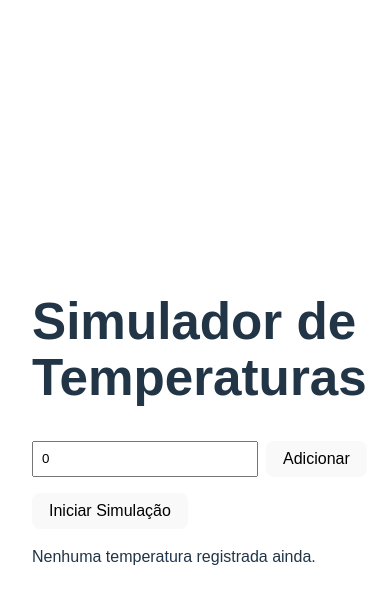
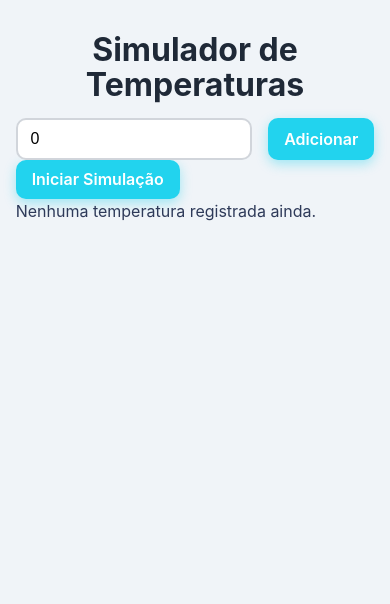
Before and after one commit to EricIkeda1/simulador-temperaturas, a React (Vite) app: page / in a window 390 px wide. Shown: the top 604 px of the page. Built offline with nearby package versions, Linux system fonts and the light colour scheme.

Commit message:
Melhorias na página/incabada + gitignore

```diff
--- a/src/pages/Home.tsx
+++ b/src/pages/Home.tsx
@@ -11,7 +11,7 @@ import {
   PointElement,
   LineElement,
   Tooltip,
-  Legend
+  Legend,
 } from "chart.js";
 
 ChartJS.register(CategoryScale, LinearScale, PointElement, LineElement, Tooltip, Legend);
@@ -24,6 +24,7 @@ const Home: React.FC = () => {
 
   const handleAdd = (temp?: number) => {
     const temperatureValue = temp ?? value;
+    if (isNaN(temperatureValue)) return;
     const newRecord: TemperatureRecord = {
       id: uuidv4(),
       value: temperatureValue,
@@ -35,8 +36,10 @@ const Home: React.FC = () => {
   };
 
   const handleClear = () => {
+    if (window.confirm("Quer mesmo limpar todo o histórico?")) {
       clearTemperatures();
       setTemperatures([]);
+    }
   };
 
   const toggleAutoMode = () => {
@@ -48,7 +51,7 @@ const Home: React.FC = () => {
       intervalRef.current = window.setInterval(() => {
         const randomTemp = Math.floor(Math.random() * 40) - 5;
         handleAdd(randomTemp);
-      }, 2000);
+      }, 2100);
     } else {
       if (intervalRef.current !== null) clearInterval(intervalRef.current);
     }
@@ -63,18 +66,22 @@ const Home: React.FC = () => {
       {
         label: "Temperatura (°C)",
         data: temperatures.map((t) => t.value),
-        borderColor: "rgb(75, 192, 192)",
-        backgroundColor: "rgba(75, 192, 192, 0.2)",
+        borderColor: "#1e40af",
+        backgroundColor: "rgba(30, 64, 175, 0.25)",
         tension: 0.3,
+        fill: true,
+        pointRadius: 4,
       },
     ],
   };
 
   return (
-    <div className="home-container">
+    <>
+      <main className="container">
         <h1>Simulador de Temperaturas</h1>
 
         <form
+          id="add"
           onSubmit={(e) => {
             e.preventDefault();
             handleAdd();
@@ -86,29 +93,32 @@ const Home: React.FC = () => {
             value={value}
             onChange={(e) => setValue(Number(e.target.value))}
             placeholder="Digite a temperatura"
+            aria-label="Temperatura em graus Celsius"
           />
-        <button type="submit">Adicionar</button>
+          <button type="submit" className="btn-primary">Adicionar</button>
         </form>
 
-      <div className="buttons">
-        <button onClick={toggleAutoMode} className="auto-btn">
+        <div className="button-group">
+          <button onClick={toggleAutoMode} className={`btn-toggle ${autoMode ? "active" : ""}`}>
             {autoMode ? "Parar Simulação" : "Iniciar Simulação"}
           </button>
           {temperatures.length > 0 && (
-          <button onClick={handleClear} className="clear-btn">
+            <button onClick={handleClear} className="btn-clear">
               Limpar histórico
             </button>
           )}
         </div>
 
-      <div className="chart-container">
+        <section id="graph" className="chart-area">
           {temperatures.length > 0 ? (
             <Line data={chartData} />
           ) : (
-          <p>Nenhuma temperatura registrada ainda.</p>
+            <p className="empty-msg">Nenhuma temperatura registrada ainda.</p>
           )}
-      </div>
-    </div>
+        </section>
+      </main>
+
+    </>
   );
 };
 
--- a/src/styles/home.css
+++ b/src/styles/home.css
@@ -1,33 +1,144 @@
+* {
+  box-sizing: border-box;
+  margin: 0;
+  padding: 0;
+}
+
+body {
+  background: #f0f4f8;
+  font-family: "Inter", -apple-system, BlinkMacSystemFont, "Segoe UI", Roboto,
+    Oxygen, Ubuntu, Cantarell, "Open Sans", "Helvetica Neue", sans-serif;
+  color: #2e3a59;
+  min-height: 100vh;
+  display: flex;
+  justify-content: center;
+  align-items: flex-start;
+  padding: 2rem;
+}
+
 .home-container {
-  padding: 2rem;
-  max-width: 500px;
-  margin: auto;
-  font-family: Arial, sans-serif;
+  background: white;
+  max-width: 520px;
+  width: 100%;
+  padding: 2.5rem 3rem;
+  border-radius: 16px;
+  box-shadow: 0 8px 24px rgba(0, 0, 0, 0.1);
+  display: flex;
+  flex-direction: column;
+  gap: 1.8rem;
+}
+
+h1 {
+  font-weight: 700;
+  font-size: 2rem;
+  color: #1f2937;
+  text-align: center;
+  margin-bottom: 1rem;
 }
 
 .form {
   display: flex;
-  gap: 0.5rem;
-  margin-bottom: 1rem;
+  gap: 1rem;
 }
 
-input {
-  flex: 1;
-  padding: 0.5rem;
+input[type="number"] {
+  flex-grow: 1;
+  padding: 0.75rem 1rem;
+  font-size: 1.1rem;
+  border-radius: 10px;
+  border: 2px solid #d1d5db;
+  transition: border-color 0.3s ease, box-shadow 0.3s ease;
+}
+
+input[type="number"]:focus {
+  border-color: #22d3ee;
+  box-shadow: 0 0 8px rgba(34, 211, 238, 0.5);
+  outline: none;
 }
 
 button {
-  padding: 0.5rem 1rem;
+  background-color: #22d3ee;
+  color: white;
+  font-weight: 600;
+  font-size: 1.1rem;
+  border: none;
+  border-radius: 10px;
+  padding: 0 1.6rem;
   cursor: pointer;
+  transition: background-color 0.3s ease, box-shadow 0.3s ease;
+  box-shadow: 0 4px 12px rgba(34, 211, 238, 0.4);
+  display: flex;
+  align-items: center;
+  justify-content: center;
+  min-width: 110px;
 }
 
-.list {
-  list-style: none;
-  padding: 0;
+button:hover {
+  background-color: #0ea5e9;
+  box-shadow: 0 6px 20px rgba(14, 165, 233, 0.6);
+}
+
+button:disabled {
+  background-color: #94a3b8;
+  cursor: not-allowed;
+  box-shadow: none;
+}
+
+.buttons {
+  display: flex;
+  justify-content: center;
+  gap: 1.2rem;
+  margin-top: 1rem;
+}
+
+.auto-btn {
+  background-color: #2563eb;
+  box-shadow: 0 4px 14px rgba(37, 99, 235, 0.45);
+}
+
+.auto-btn:hover {
+  background-color: #1d4ed8;
+  box-shadow: 0 6px 22px rgba(29, 78, 216, 0.65);
 }
 
 .clear-btn {
-  margin-top: 1rem;
-  background: red;
-  color: white;
+  background-color: #ef4444;
+  box-shadow: 0 4px 14px rgba(239, 68, 68, 0.45);
 }
+
+.clear-btn:hover {
+  background-color: #dc2626;
+  box-shadow: 0 6px 22px rgba(220, 38, 38, 0.65);
+}
+
+.chart-container {
+  min-height: 320px;
+  display: flex;
+  justify-content: center;
+  align-items: center;
+}
+
+.chart-container p {
+  font-style: italic;
+  color: #6b7280;
+  font-size: 1.1rem;
+  text-align: center;
+}
+
+@media (max-width: 600px) {
+  .home-container {
+    padding: 2rem 1.5rem;
+    width: 100%;
+  }
+
+  button {
+    font-size: 1rem;
+    min-width: 90px;
+    padding: 0.6rem 1rem;
+  }
+
+  input[type="number"] {
+    font-size: 1rem;
+    padding: 0.6rem 0.8rem;
+  }
+}
```
Also changed, not shown: 1 other file (tests, documents, lock files or other folders). Lines whose indentation alone changed are shown as unchanged.
